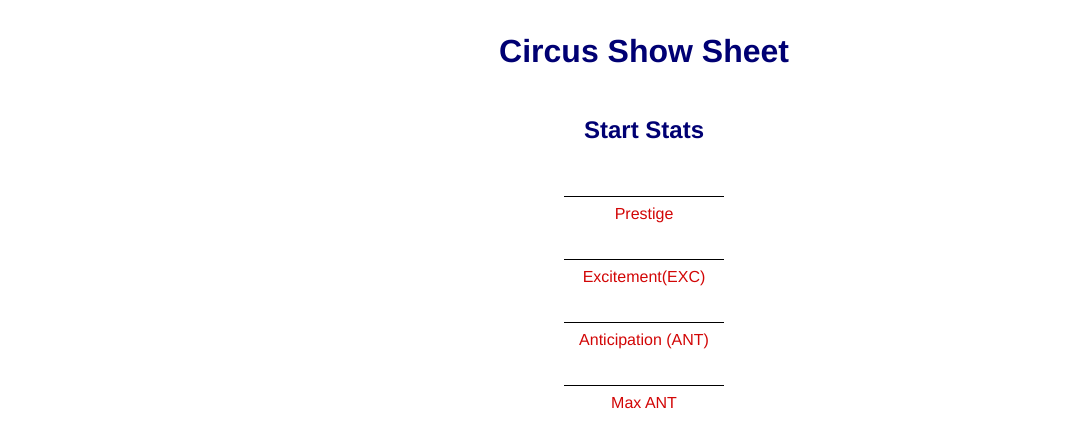
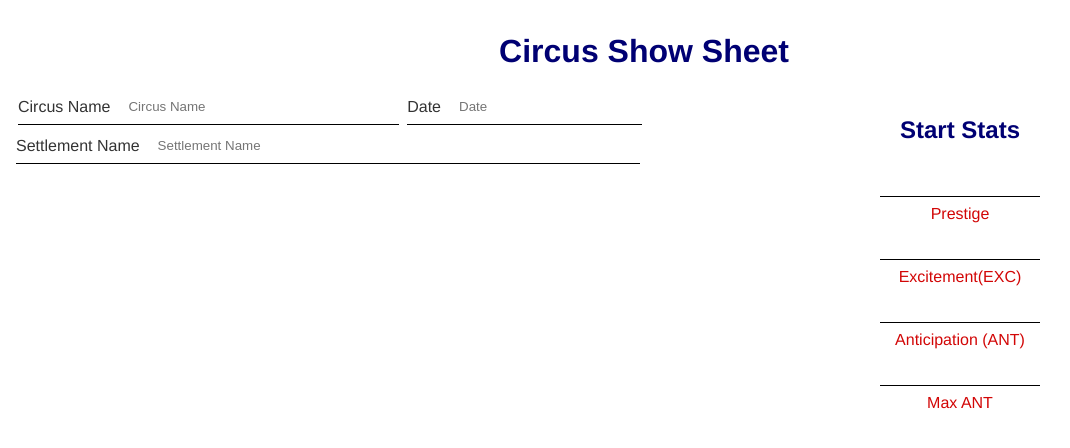
Before and after one commit to Xillians/circus-acts, a Next.js app: page / in a window 1280 px wide. Shown: the top 448 px of the page, without its empty margins (0-1070 px from the left). Built offline with nearby package versions, Linux system fonts and the light colour scheme.

Commit message:
complete circus details

```diff
--- /dev/null
+++ b/src/app/_components/circus-details.tsx
@@ -0,0 +1,68 @@
+import { Divider, Flex, Grid, Input, Tag } from "@chakra-ui/react";
+import React, { useEffect, useRef, useState } from "react";
+
+interface circusDetailsProps {
+  circusName: string;
+  settlementName: string;
+  date: string;
+}
+
+export const CircusDetails: React.FC<circusDetailsProps> = (
+  props: circusDetailsProps
+) => {
+  return (
+    <Flex
+      direction="column"
+      justifyContent="center"
+      alignItems="center"
+      w="100%"
+      h="100%"
+      p={4}
+    >
+      <Grid templateColumns="4fr 1fr" gap={8}>
+        <LabelledInput label="Circus Name" placeholder={props.circusName} />
+        <LabelledInput label="Date" placeholder={props.date} />
+      </Grid>
+      <LabelledInput
+        label="Settlement Name"
+        placeholder={props.settlementName}
+      />
+    </Flex>
+  );
+};
+
+interface LabelledInputProps {
+  label: string;
+  placeholder: string;
+}
+
+const LabelledInput: React.FC<LabelledInputProps> = ({
+  label,
+  placeholder,
+}) => {
+  const inputRef = useRef<HTMLInputElement>(null);
+
+  return (
+    <Flex
+        direction="column"
+        justifyContent="center"
+        alignItems="center"
+        w="100%"
+        p={2}
+    >
+      <Flex direction="row" alignItems="center" w={"100%"} gap={16}>
+        <Tag variant="solid" colorScheme="teal">
+          {label}
+        </Tag>
+        <Input
+            ref={inputRef}
+            placeholder={placeholder}
+            border={"none"}
+            w={"auto"}
+            outline={"none"}
+        />
+      </Flex>
+      <Divider orientation="horizontal" h="1px" bg="black" />
+    </Flex>
+  );
+};
--- a/src/app/_components/sheet.tsx
+++ b/src/app/_components/sheet.tsx
@@ -1,6 +1,7 @@
 import React from "react";
 import { StartStats } from "./sheet/start-stats";
 import { Box, Flex, Heading } from "@chakra-ui/react";
+import { CircusDetails } from "./circus-details";
 
 export const Sheet: React.FC = () => {
   return (
@@ -21,6 +22,7 @@ export const Sheet: React.FC = () => {
         Circus Show Sheet
       </Heading>
       <Flex>
+        <CircusDetails circusName="Circus Name" settlementName="Settlement Name" date="Date" />
         <StartStats />
       </Flex>
     </Box>
```
